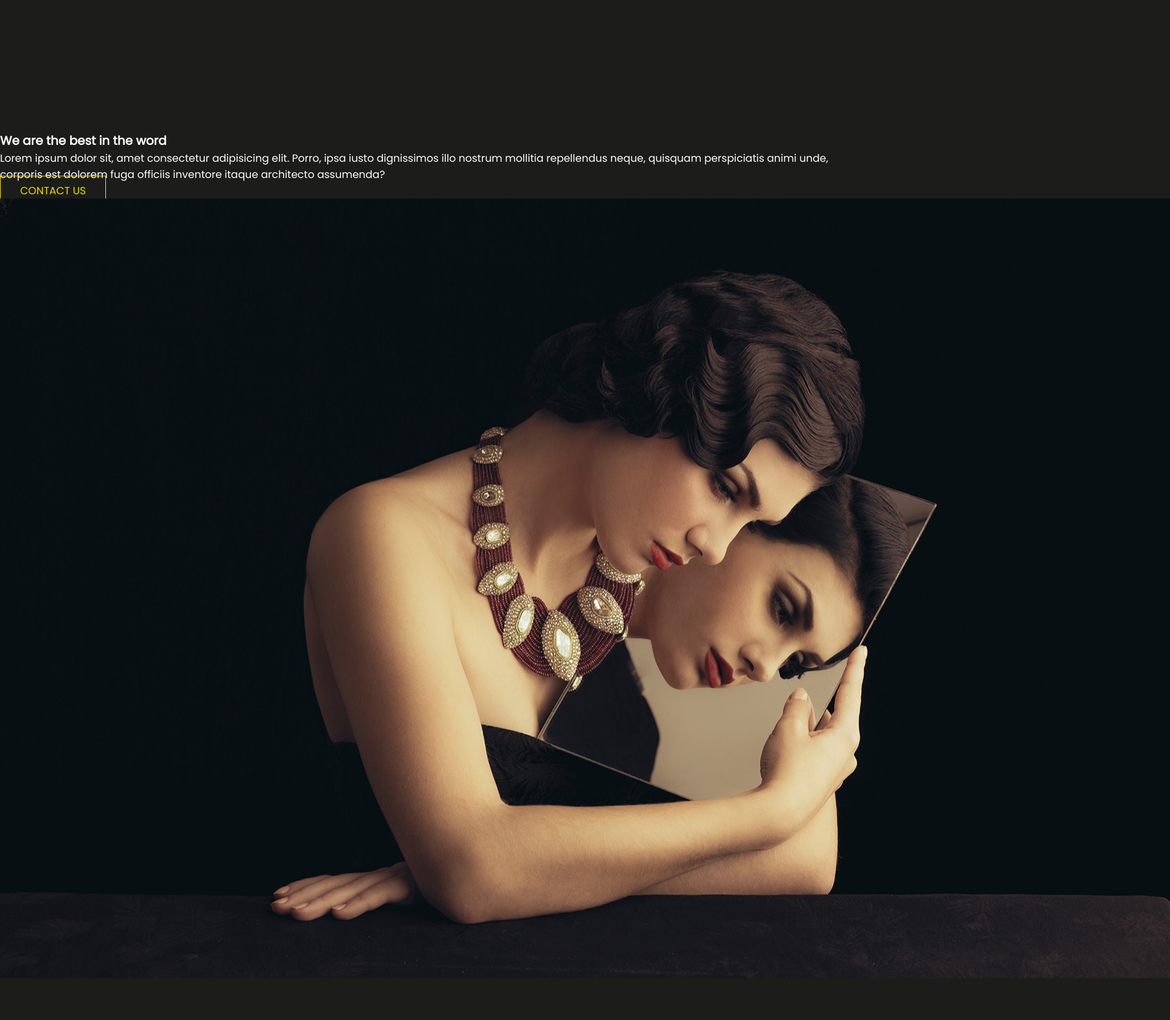
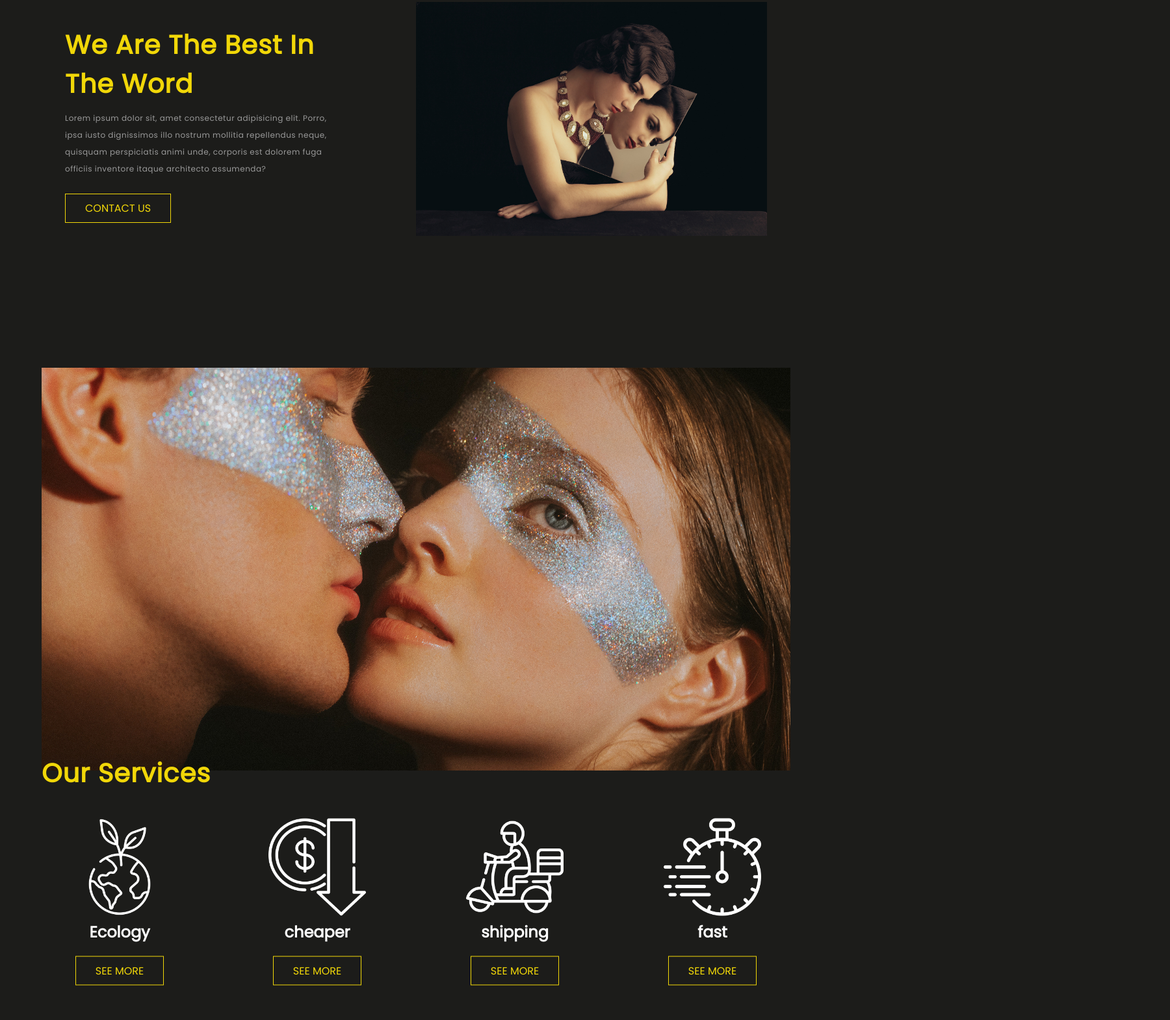
Before and after one commit to manigabruno/agence-de-mode, a plain HTML site: page index.html in a window 1280 px wide. Shown: the part 1304-2874 px from the top of the page at 65% size, 1800 px wide, since content can reach past the window. Before the commit the page ends 2817 px from the top, so only its background shows below. Drawn offline with Linux system fonts and the light colour scheme; a web font is replaced by a local one.

Commit message:
ajout du formulaire

```diff
--- a/index.html
+++ b/index.html
@@ -44,6 +44,68 @@
         </div>
 
     </section>
+     <!-- the best -->
+
+    <!-- picture -->
+    <section class="picture">
+        <div class="image_content">
+            <div class="content">
+                <h2>we are the one for you !</h2>
+            </div>
+        </div>
+    </section>
+    <!-- picture -->
+
+    <!-- services -->
+    <section class="services">
+        <h1 class="title">Our services</h1>
+        <div class="list_services">
+            <div class="box">
+                <img src="src/ecologie.png">
+                <h2>Ecology</h2>
+                <a href="" class="btn_style">see more</a>
+            </div>
+            <div class="box">
+                <img src="src/low-price.png">
+                <h2>cheaper</h2>
+                <a href="" class="btn_style">see more</a>
+            </div><div class="box">
+                <img src="src/livraison.png">
+                <h2>shipping</h2>
+                <a href="" class="btn_style">see more</a>
+            </div><div class="box">
+                <img src="src/speedometer.png">
+                <h2>fast</h2>
+                <a href="" class="btn_style">see more</a>
+            </div>
+        </div>
+    </section>
+    <!-- services -->
+
+
+    <!-- contact form -->
+   <section class="contact">
+    <h1 class="title">contact us with this form</h1>
+    <div class="container">
+        <form action="">
+            <label>Name</label>
+            <input type="text" placeholder="ex : codeur fou">
+            <label>Email</label>
+            <input type="text" placeholder="manigafou@gmail.com">
+            <label>Message</label>
+            <textarea placeholder="Your message ..." id="" cols="30" rows="10"></textarea>
+            <button>Send</button>
+        </form>
+        <div class="form_img">
+            <img src="src/img5.jpg">
+        </div>
+    </div>
+   </section>
+
+
+
+    <!-- contact form -->
+
 
 
     <script src="script.js"></script>
--- a/style.css
+++ b/style.css
@@ -161,3 +161,124 @@ image img {
     color: #fff;
     border-left: 8px solid #f1d708;
 }
+/* the best css */
+.the-best {
+padding: 100px;
+height: 80vh;
+width: 100%;
+display: flex;
+justify-content: space-between;
+align-items: center;
+}
+.the-best img {
+    height: 100%;
+    width: 100%;
+    object-fit: cover;
+}
+.the-best .left {
+    width: 40%;
+}
+.the-best .right {
+    width: 50%;
+}
+.title {
+    color: #f1d708;
+    text-transform: capitalize;
+    letter-spacing: 1px;
+    font-size: 40px;
+}
+.small_text {
+    color: #999;
+    font-size: 12px;
+    letter-spacing: 0.5px;
+    line-height: 26px;
+    margin-top: 10px;
+    margin-bottom: 35px;
+}
+/* picture */
+
+.picture {
+    width: 100%;
+    padding: 10px 5%;
+    height: 80vh;
+    overflow: hidden;
+}
+.image_content {
+    position: relative;
+    height: 100%;
+    width: 100%;
+    background: url(src/img4.jpg);
+    background-size: cover;
+    background-position: center;
+    transition: 0.5s;
+    overflow: hidden;
+}
+.image_content .content {
+    position: absolute;
+    top: 0;
+    left: 0;
+    height: 100%;
+    width: 100%;
+    display: flex;
+    background-color: rgba(0,0,0,0.8);
+    align-items: center;
+    justify-content: center;
+    transform: translateY(-100%);
+    transition: 0.5s ease-out;
+}
+.image_content:hover .content {
+    transform: translateY(0);
+}
+.picture .content h2 {
+    text-transform: capitalize;
+    font-size: 70px;
+}
+/* services */
+
+.services {
+    padding: 20px 5%;
+    display: flex;
+    flex-direction: column;
+}
+.services img {
+    width: 150px;
+}
+.services h2 {
+    font-stretch: 20px;
+    margin-bottom: 30px;
+}
+.list_services {
+    display: flex;
+    justify-content: space-between;
+}
+.services .box {
+    text-align: center;
+    padding: 40px 45px;
+
+}
+/* contact */
+.contact {
+    padding: 20px 5%;
+    width: 100%;
+}
+.contact .container {
+    display: flex;
+    justify-content: space-between;
+    align-items: center;
+    width: 100%;
+}
+.container .form_img {
+    width: 50%;
+    height: 500px;
+}
+.container .form_img  img {
+    height: 100%;
+    width: 100%;
+    object-fit: cover;
+}
+form {
+    width: 40%;
+    display: flex;
+    justify-content: center;
+    flex-direction: column;
+}
```
